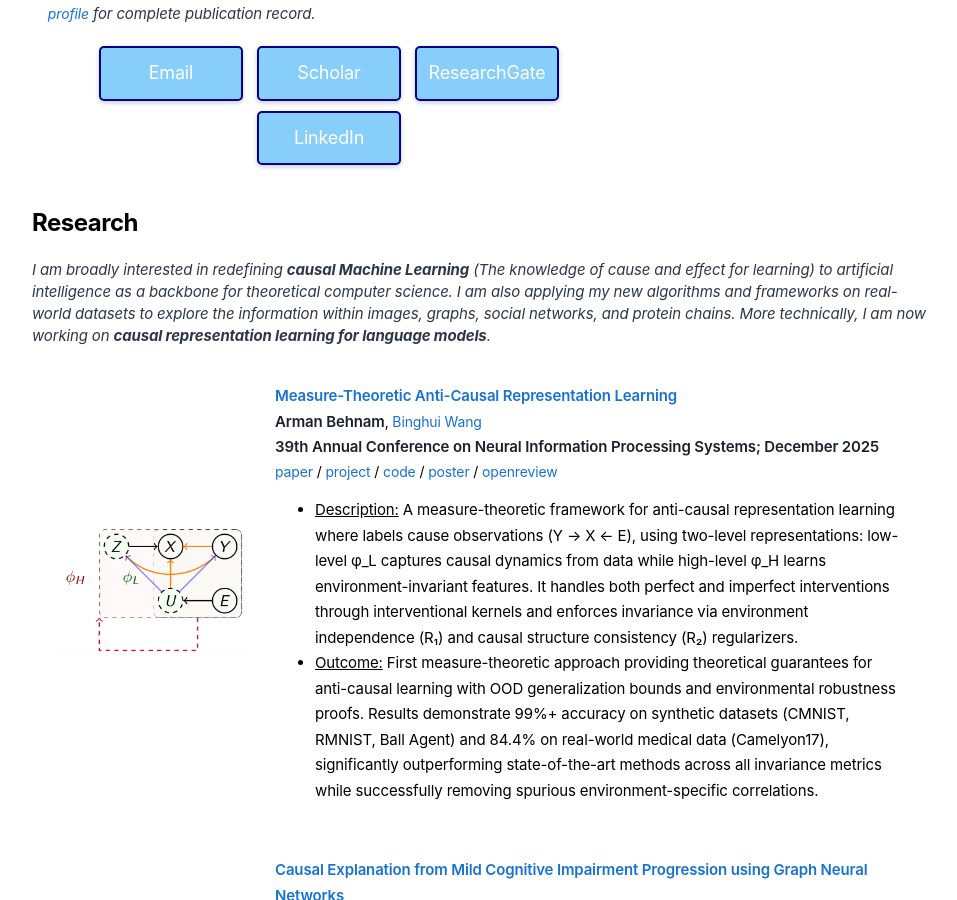
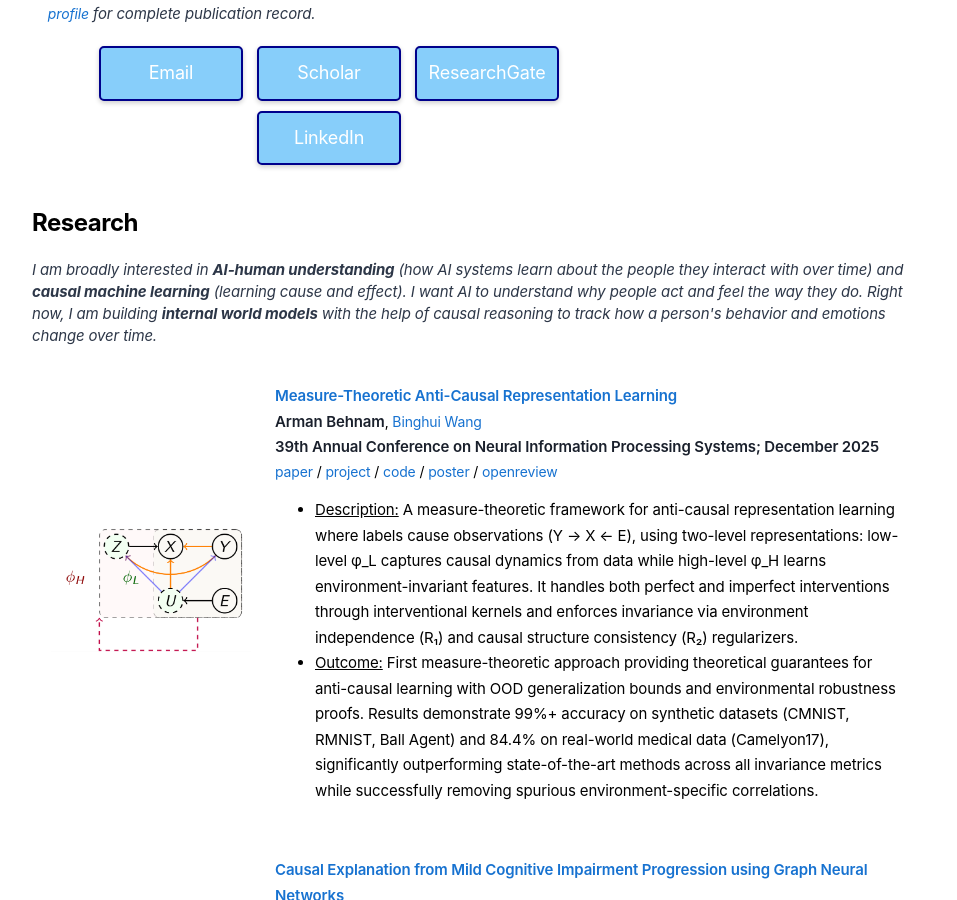
Before and after one commit to ArmanBehnam/ArmanBehnam.github.io, a Jekyll site: the page built from index.html, in a window 1280 px wide and 900 px high, scrolled down 1208 px. Shown: the whole window, without its empty margins (161-1118 px from the left). Built offline with Jekyll 4.4.1, drawn with Linux system fonts in a browser that asks for light colours.

Commit message:
Refine research interests

```diff
--- a/index.html
+++ b/index.html
@@ -75,11 +75,13 @@ See my <a href="https://www.webofscience.com/wos/author/record/2359633">Web of S
           <tr>
           <td style="width:100%;vertical-align:middle">
             <heading>Research</heading>
-            <p>
-             	<em>I am broadly interested in redefining <b>causal Machine Learning</b> (The knowledge of cause and effect for learning) to artificial intelligence as a backbone for theoretical computer science.
-		I am also applying my new algorithms and frameworks on real-world datasets to explore the information within images, graphs, social networks, and protein chains.
-		More  technically, I am now working on <b>causal representation learning for language models</b>.
-            </em></p>
+
+	<p><em>I am broadly interested in <b>AI-human understanding</b> (how AI systems learn about the people they interact with over time)
+		and <b>causal machine learning</b> (learning cause and effect).
+I want AI to understand why people act and feel the way they do.
+Right now, I am building <b>internal world models</b> with the help of causal reasoning to track how a person's behavior
+		and emotions change over time.</em></p>
+
           </td>
         </tr>
     </tbody></table>
```
